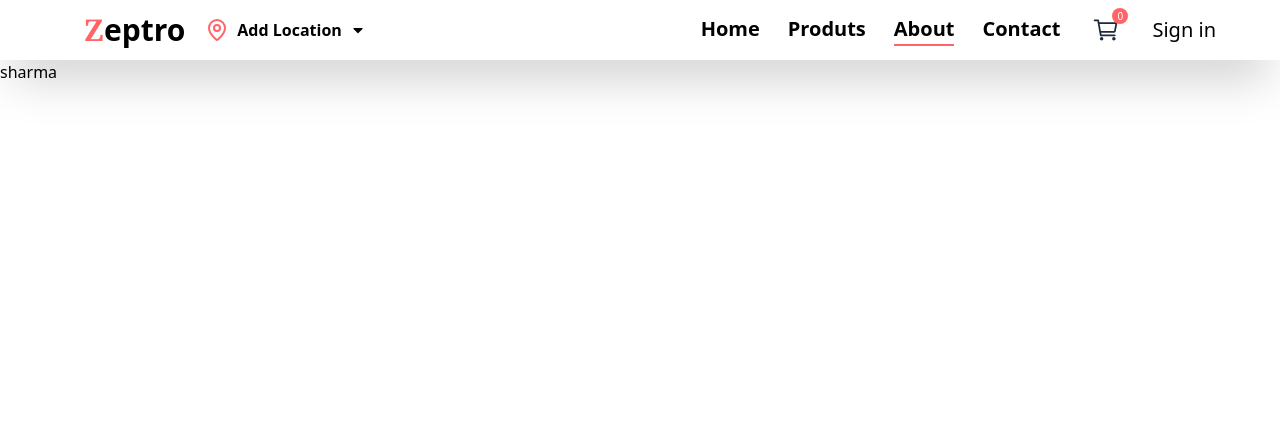
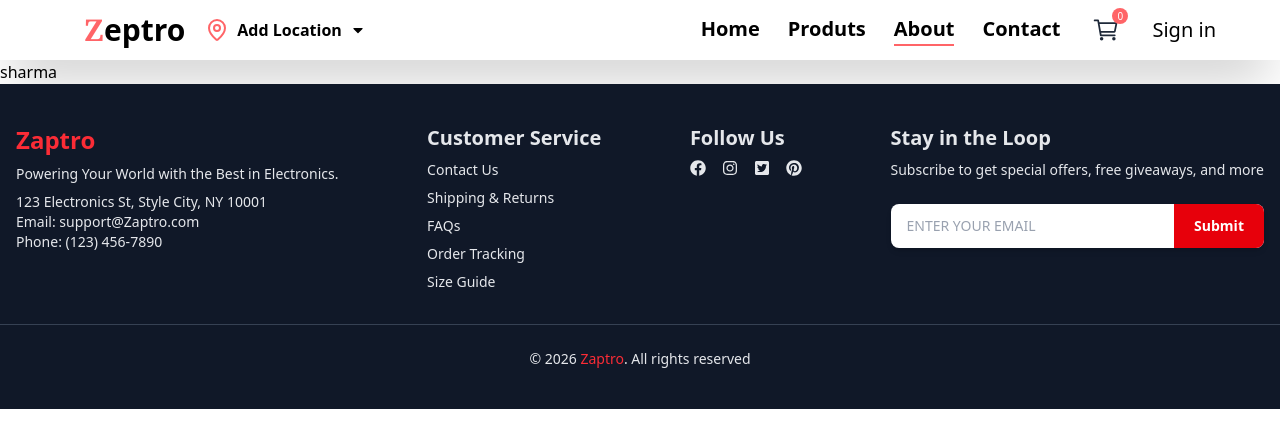
Before and after one commit to Anmolsharma650/Ecommerce-Website, a React (Vite) app in the folder Frontend/: page /about in a window 1280 px wide. Shown: the top 448 px of the page. Built offline with nearby package versions, Linux system fonts and the light colour scheme; no server answers.

Commit message:
home page done

```diff
--- a/Frontend/src/App.jsx
+++ b/Frontend/src/App.jsx
@@ -8,6 +8,8 @@ import Header from './component/Header/Header'
 import MenuIcon from './Pages/MenuIcon'
 import { useEffect, useState } from 'react'
 import axios from 'axios'
+import Footer from './component/Footer'
+
 
 function App() {
   const [location, setlocation] = useState()
@@ -44,6 +46,7 @@ function App() {
         <Route path="/cart" element={<Cart />} />
         <Route path="/menuicon" element={<MenuIcon />} />
       </Routes>
+     <Footer/>
     </BrowserRouter>
   )
 }
--- a/Frontend/src/Pages/Home.jsx
+++ b/Frontend/src/Pages/Home.jsx
@@ -1,6 +1,5 @@
 import Carousel from '../component/Carousel'
 import Features from '../component/Features'
-import Footer from '../component/Footer'
 import MidBanner from '../component/MidBanner'
 
 function Home() {
@@ -9,7 +8,6 @@ function Home() {
     <Carousel/>
     <MidBanner/>
     <Features/>
-    <Footer/>
     </>
   )
 }
```
